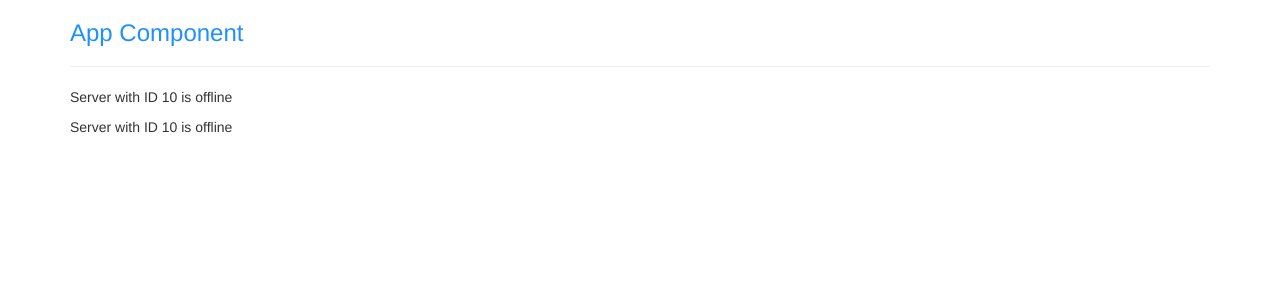
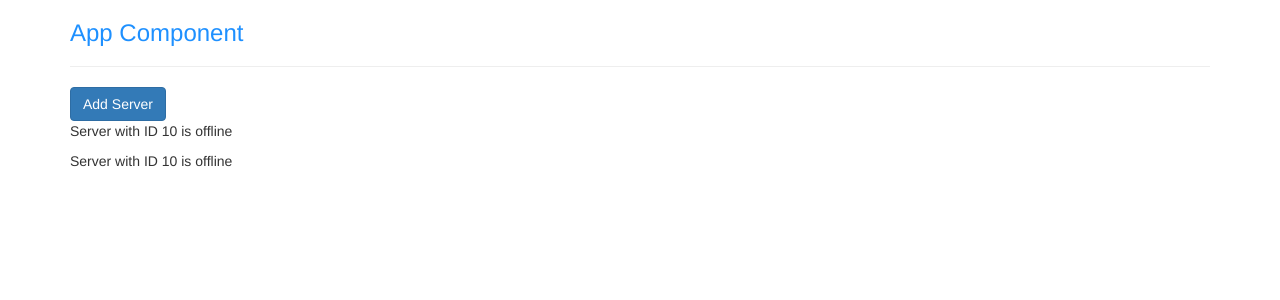
Before and after one commit to MajdiZouari/Angular-13, an Angular app: page / in a window 1280 px wide. Shown: the top 300 px of the page. Built offline with nearby package versions, Linux system fonts and the light colour scheme.

Commit message:
Property binding

```diff
--- a/src/app/servers/servers.component.html
+++ b/src/app/servers/servers.component.html
@@ -1,2 +1,4 @@
+<button class="button btn btn-primary"
+[disabled]="!allowNewServer">Add Server</button>
 <app-server></app-server>
 <app-server></app-server>
--- a/src/app/servers/servers.component.ts
+++ b/src/app/servers/servers.component.ts
@@ -4,14 +4,20 @@ import { Component, OnInit } from '@angular/core';
   // selector: '[app-servers]',
   // selector: '.app-servers',
   selector: 'app-servers',
-  template: `
-    <app-server></app-server>
-    <app-server></app-server>`,
+  /*  template: `
+     <app-server></app-server>
+     <app-server></app-server>`, */
+  templateUrl: './servers.component.html',
   styleUrls: ['./servers.component.css']
 })
 export class ServersComponent implements OnInit {
+  allowNewServer = false;
 
-  constructor() { }
+  constructor() {
+    setTimeout(() => {
+      this.allowNewServer = true;
+    }, 2000);
+  }
 
   ngOnInit(): void {
   }
```
